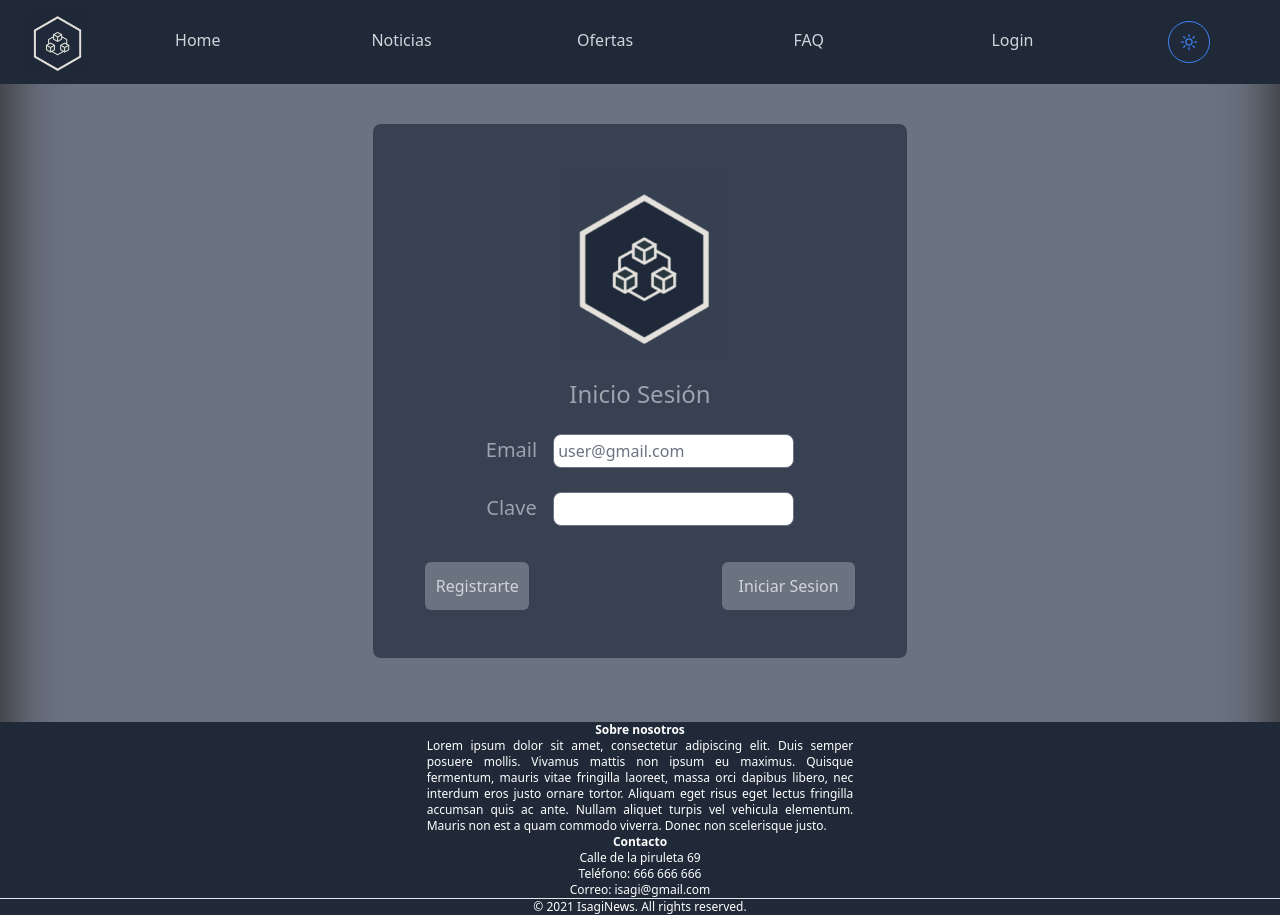
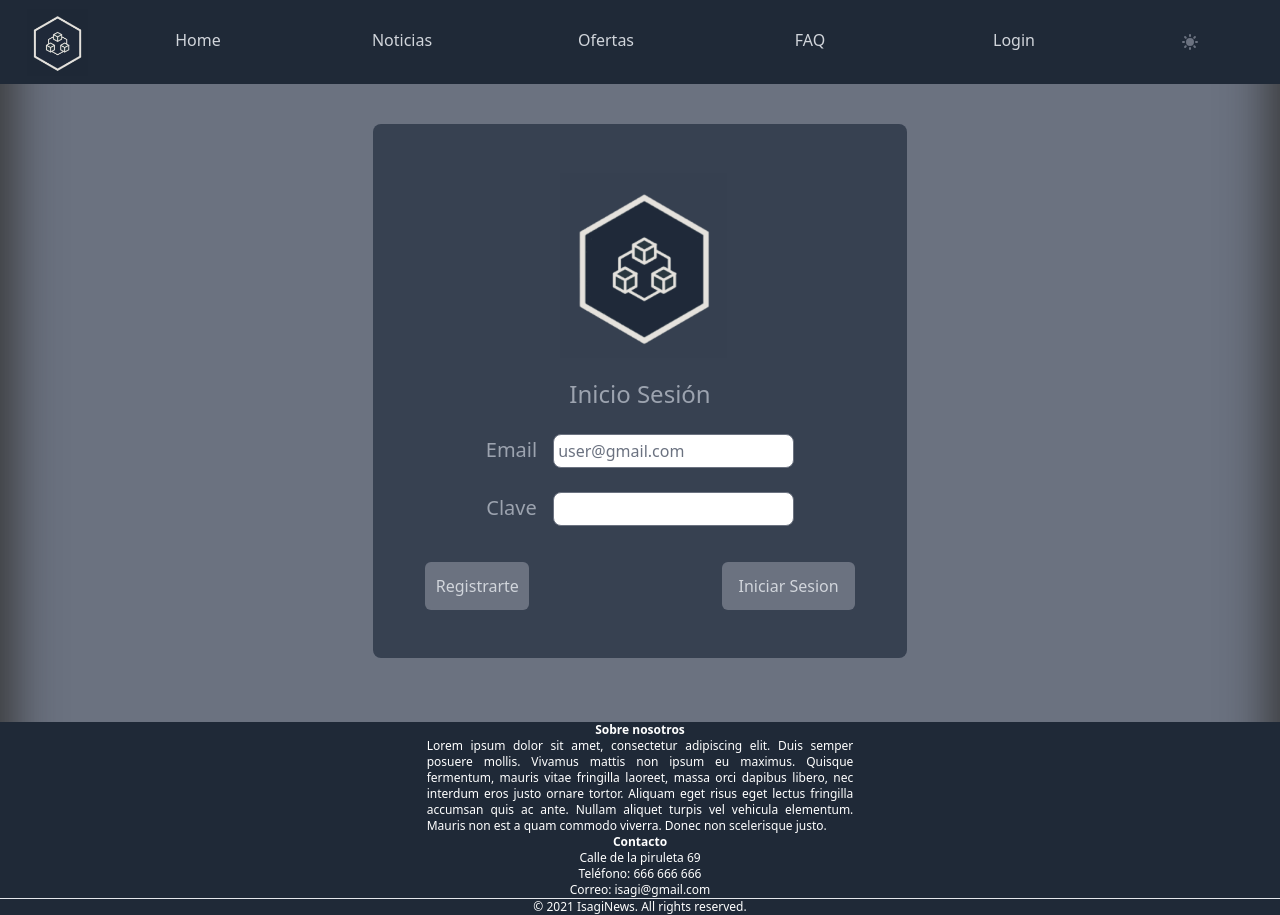
Before and after one commit to IsagiProject/isagi-news-react, a React (Vite) app: page /login in a window 1280 px wide. Built offline with nearby package versions, Linux system fonts and the light colour scheme.

Commit message:
Añadidas librerias de flowbite-react y react-icons

```diff
--- a/package.json
+++ b/package.json
@@ -10,10 +10,12 @@
   "dependencies": {
     "@reduxjs/toolkit": "^1.9.3",
     "flowbite": "^1.6.5",
+    "flowbite-react": "^0.4.3",
     "jwt-decode": "^3.1.2",
     "picmo": "^5.8.1",
     "react": "^18.2.0",
     "react-dom": "^18.2.0",
+    "react-icons": "^4.8.0",
     "react-redux": "^8.0.5",
     "react-router-dom": "^6.9.0"
   },
--- a/src/App.jsx
+++ b/src/App.jsx
@@ -8,17 +8,11 @@ import { NewsPage } from './pages/NewsPage.jsx'
 import { RegisterPage } from './pages/RegisterPage.jsx'
 import { SalesPage } from './pages/SalesPage.jsx'
 import { SaleDetailPage } from './pages/SaleDetailPage.jsx'
-import React, { useEffect } from 'react'
-import { initFlowbite } from 'flowbite'
-import { useAppSelector } from './hooks/store.js'
+import React from 'react'
 
 export function App() {
-  const darkMode = useAppSelector((state) => state.style.dark)
-  useEffect(() => {
-    initFlowbite()
-  }, [])
   return (
-    <div className={`flex flex-col min-h-[101vh] ${darkMode ? 'dark' : ''}`}>
+    <div className='flex flex-col min-h-[101vh]'>
       <Menu />
       <div className='w-5/6 m-auto mt-2 flex-1'>
         <Routes>
--- a/src/components/Menu.jsx
+++ b/src/components/Menu.jsx
@@ -3,14 +3,12 @@ import logo from '../assets/logo.png'
 import { useAppSelector } from '../hooks/store'
 import { useAuthActions } from '../hooks/useAuthActions'
 import { useUserData } from '../hooks/useUserData'
-import { useStyleActions } from '../hooks/useStyleActions.js'
+import { DarkThemeToggle } from 'flowbite-react'
 
 export function Menu() {
   const token = useAppSelector((state) => state.token)
   const { removeToken } = useAuthActions()
-  const { switchDarkMode } = useStyleActions()
   const { email } = useUserData(token)
-  const dark = useAppSelector((state) => state.style.dark)
 
   const handleLogout = () => {
     removeToken()
@@ -57,47 +55,7 @@ export function Menu() {
           </li>
         )}
         <li>
-          <button
-            type='button'
-            className='text-blue-700 border border-blue-700 hover:bg-blue-700 hover:text-white focus:ring-4 focus:outline-none focus:ring-blue-300 font-medium rounded-full text-sm p-2.5 text-center inline-flex items-center dark:border-blue-500 dark:text-blue-500 dark:hover:text-white dark:focus:ring-blue-800 dark:hover:bg-blue-500'
-            onClick={switchDarkMode}
-          >
-            {dark ? (
-              <svg
-                className='w-5 h-5'
-                fill='none'
-                stroke='currentColor'
-                strokeWidth={1.5}
-                viewBox='0 0 24 24'
-                xmlns='http://www.w3.org/2000/svg'
-                aria-hidden='true'
-              >
-                <path
-                  strokeLinecap='round'
-                  strokeLinejoin='round'
-                  d='M12 3v2.25m6.364.386l-1.591 1.591M21 12h-2.25m-.386 6.364l-1.591-1.591M12 18.75V21m-4.773-4.227l-1.591 1.591M5.25 12H3m4.227-4.773L5.636 5.636M15.75 12a3.75 3.75 0 11-7.5 0 3.75 3.75 0 017.5 0z'
-                />
-              </svg>
-            ) : (
-              <svg
-                className='w-5 h-5'
-                fill='none'
-                stroke='currentColor'
-                strokeWidth={1.5}
-                viewBox='0 0 24 24'
-                xmlns='http://www.w3.org/2000/svg'
-                aria-hidden='true'
-              >
-                <path
-                  strokeLinecap='round'
-                  strokeLinejoin='round'
-                  d='M21.752 15.002A9.718 9.718 0 0118 15.75c-5.385 0-9.75-4.365-9.75-9.75 0-1.33.266-2.597.748-3.752A9.753 9.753 0 003 11.25C3 16.635 7.365 21 12.75 21a9.753 9.753 0 009.002-5.998z'
-                />
-              </svg>
-            )}
-
-            <span className='sr-only'>Icon description</span>
-          </button>
+          <DarkThemeToggle />
         </li>
       </ul>
     </nav>
--- /dev/null
+++ b/src/components/modal/Popup.jsx
@@ -0,0 +1,24 @@
+/* eslint-disable react/jsx-boolean-value */
+import { Button, Modal } from 'flowbite-react'
+import { HiOutlineExclamationCircle } from 'react-icons/hi'
+
+export default function Popup({ show, onClick, onClose, text, buttonText }) {
+  return (
+    <>
+      <Modal show={show} size='md' popup={true} onClose={onClose} dismissible>
+        <Modal.Header />
+        <Modal.Body>
+          <div className='text-center'>
+            <HiOutlineExclamationCircle className='mx-auto mb-4 h-14 w-14 text-gray-400 dark:text-gray-200' />
+            <h3 className='mb-5 text-lg font-normal text-gray-500 dark:text-gray-400'>
+              {text}
+            </h3>
+            <div className='flex justify-center gap-4'>
+              <Button onClick={onClick}>{buttonText}</Button>
+            </div>
+          </div>
+        </Modal.Body>
+      </Modal>
+    </>
+  )
+}
--- a/src/hooks/useStyleActions.js
+++ /dev/null
@@ -1,12 +0,0 @@
-import { useAppDispatch } from './store'
-import { switchStyleDarkMode } from '../store/style/slice'
-
-export const useStyleActions = () => {
-  const dispatch = useAppDispatch()
-
-  const switchDarkMode = () => {
-    dispatch(switchStyleDarkMode())
-  }
-
-  return { switchDarkMode }
-}
--- a/src/main.jsx
+++ b/src/main.jsx
@@ -5,13 +5,16 @@ import { App } from './App.jsx'
 import './index.css'
 import { store } from './store/index.js'
 import { Provider } from 'react-redux'
+import { Flowbite } from 'flowbite-react'
 
 ReactDOM.createRoot(document.getElementById('root')).render(
   <React.StrictMode>
-    <Provider store={store}>
-      <BrowserRouter>
-        <App />
-      </BrowserRouter>
-    </Provider>
+    <Flowbite>
+      <Provider store={store}>
+        <BrowserRouter>
+          <App />
+        </BrowserRouter>
+      </Provider>
+    </Flowbite>
   </React.StrictMode>
 )
--- a/src/pages/LoginPage.jsx
+++ b/src/pages/LoginPage.jsx
@@ -2,10 +2,12 @@ import { Link, Navigate } from 'react-router-dom'
 import logo from '../assets/logo.png'
 import { useState } from 'react'
 import { useAuthActions } from '../hooks/useAuthActions.js'
+import Popup from '../components/modal/Popup.jsx'
 
 export function LoginPage() {
   const [loginSuccessful, setLoginSuccessful] = useState(false)
   const { addToken } = useAuthActions()
+  const [showPopup, setShowPopup] = useState(false)
 
   const handleSubmit = (event) => {
     event.preventDefault()
@@ -32,14 +34,26 @@ export function LoginPage() {
           // Inicio de sesión exitoso
         } else {
           form.reset()
+          setShowPopup(true)
           // Inicio de sesión fallido
           // window.alert('Usuario o contraseña incorrectos')
         }
       })
   }
 
+  const handleModalClick = () => {
+    setShowPopup(false)
+  }
+
   return (
     <div className='justify-center w-6/12 m-auto'>
+      <Popup
+        show={showPopup}
+        onClick={handleModalClick}
+        onClose={handleModalClick}
+        text='Usuario o contraseña incorrectos'
+        buttonText='Aceptar'
+      />
       {loginSuccessful && <Navigate to='/' />}
       <form
         onSubmit={handleSubmit}
--- a/src/store/index.js
+++ b/src/store/index.js
@@ -1,6 +1,5 @@
 import { configureStore } from '@reduxjs/toolkit'
 import tokenReducer from './token/slice'
-import styleReducer from './style/slice'
 
 const localStoragePersistanceMiddleware = (store) => (next) => (action) => {
   next(action)
@@ -9,8 +8,7 @@ const localStoragePersistanceMiddleware = (store) => (next) => (action) => {
 
 export const store = configureStore({
   reducer: {
-    token: tokenReducer,
-    style: styleReducer
+    token: tokenReducer
   },
   middleware: [localStoragePersistanceMiddleware]
 })
--- a/src/store/style/slice.js
+++ /dev/null
@@ -1,23 +0,0 @@
-import { createSlice } from '@reduxjs/toolkit'
-
-const initialState = (() => {
-  const persistedState = window.localStorage.getItem('__state__')
-  if (!persistedState || !JSON.parse(persistedState).style) {
-    return { dark: true }
-  }
-  return JSON.parse(persistedState).style
-})()
-
-export const styleSlice = createSlice({
-  name: 'style',
-  initialState,
-  reducers: {
-    switchStyleDarkMode: (state, action) => {
-      state.dark = !state.dark
-      return state
-    }
-  }
-})
-
-export default styleSlice.reducer
-export const { switchStyleDarkMode } = styleSlice.actions
--- a/tailwind.config.js
+++ b/tailwind.config.js
@@ -3,7 +3,7 @@ module.exports = {
   content: [
     './index.html',
     './src/**/*.{js,ts,jsx,tsx}',
-    './node_modules/flowbite/**/*.js'
+    './node_modules/flowbite-react/**/*.{js,jsx,ts,tsx}'
   ],
   darkMode: 'class',
   theme: {
```
Also changed, not shown: 1 other file (tests, documents, lock files or other folders).
